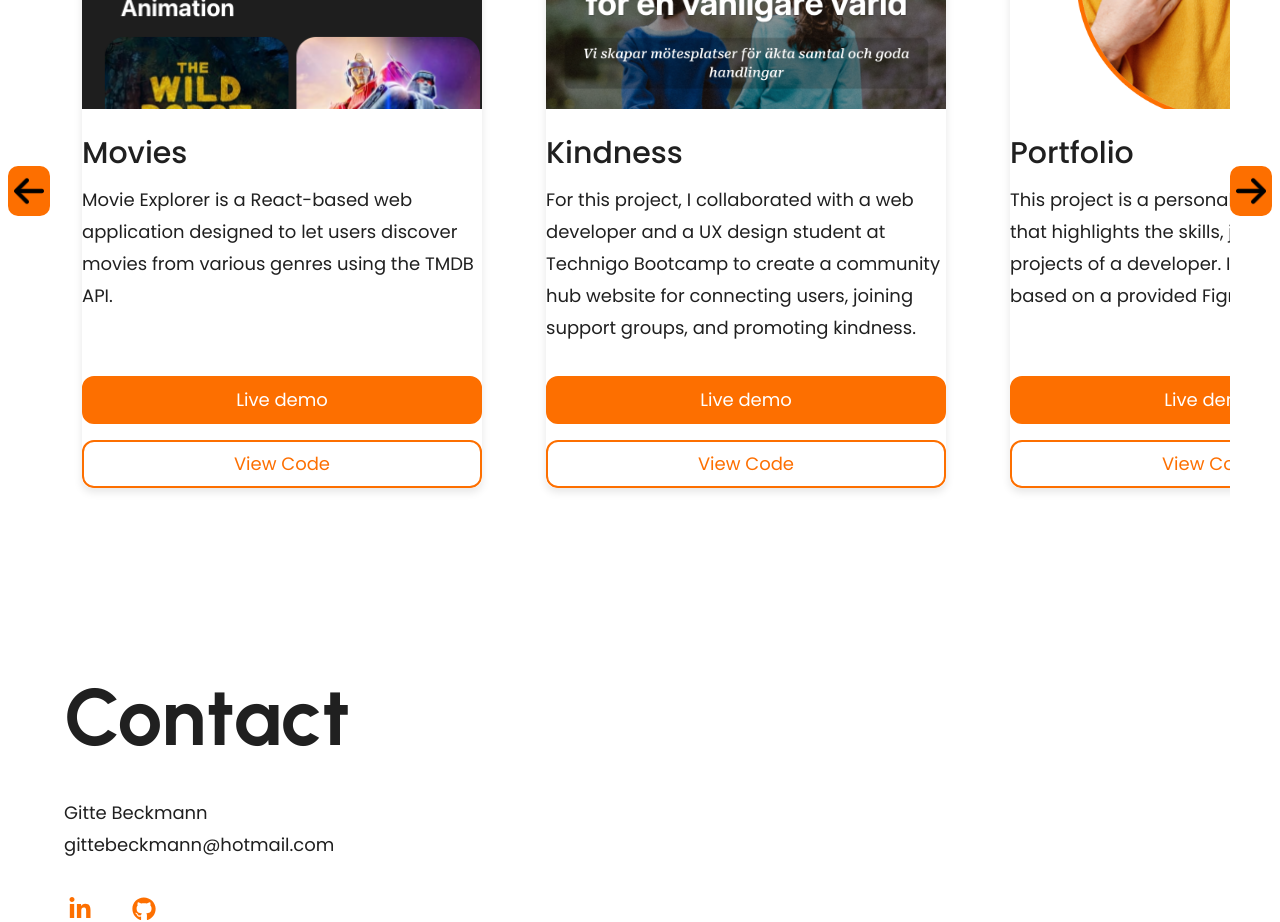
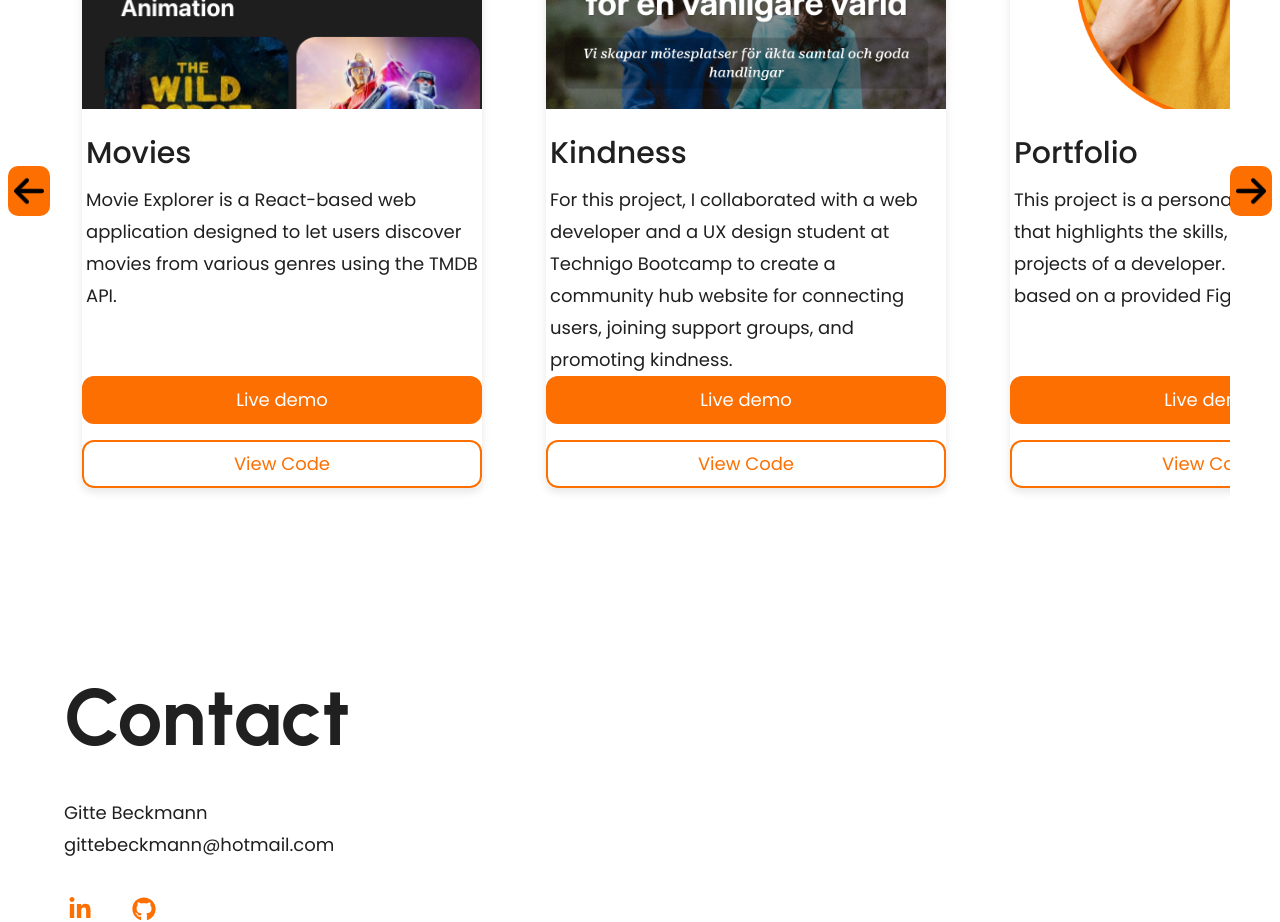
Before and after one commit to gittebe/gitte-portfolio, a React (Vite) app: page / in a window 1280 px wide. Shown: the part 1820-2742 px from the top of the page. Built offline with nearby package versions, Linux system fonts and the light colour scheme.

Commit message:
- added padding to the project description and title

```diff
--- a/src/components/ProjectCard/ProjectCard.css
+++ b/src/components/ProjectCard/ProjectCard.css
@@ -22,13 +22,17 @@
     width: 100%;
     word-wrap: break-word;
     white-space: normal;
+    padding-left: 4px;
+    padding-right: 4px;
 }
 
 .project-description-container {
-    width: 100%;
+    width: 98%;
     word-wrap: break-word;
     white-space: normal;
     height: 20rem;
+    padding-left: 4px;
+    padding-right: 4px;
 }
 
 @media(min-width: 1024px) {
```
